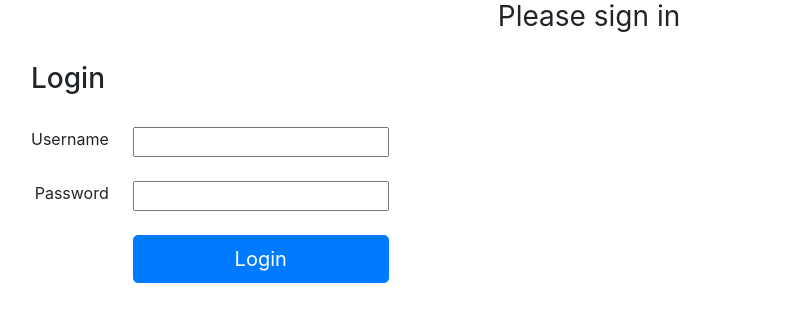
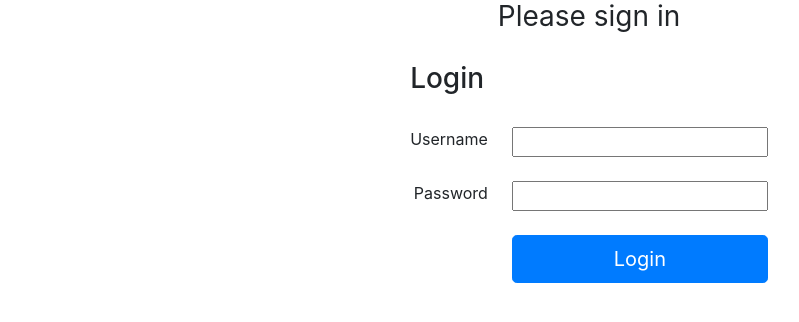
Before and after one commit to briandcase/SoftwareEngineeringProject, a PHP site: page /login.php in a window 1280 px wide. Shown: the top 322 px of the page, without its empty margins (51-850 px from the left). Run offline with PHP 8.4, Linux system fonts and the light colour scheme.

Commit message:
Update signin.css

```diff
--- a/src/signin.css
+++ b/src/signin.css
@@ -8,7 +8,7 @@ h1 {
 }
 
 form {
-  margin: 25 auto;
+  margin: 0 auto;
 }
 
 
```
